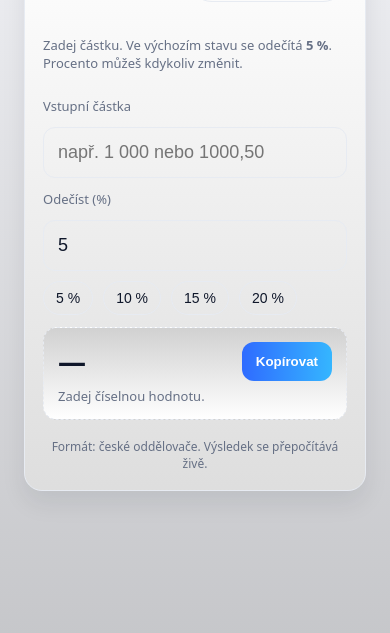
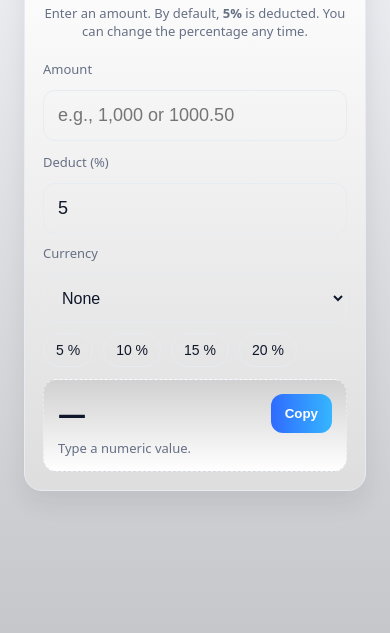
Before and after one commit to Venca21/Calculator-5-, a plain HTML site: page index.html in a window 390 px wide. Shown: the part 211-844 px from the top of the page. Drawn offline with Linux system fonts and the light colour scheme.

Commit message:
Update index.html

```diff
--- a/index.html
+++ b/index.html
@@ -1,28 +1,37 @@
 <!doctype html>
-<html lang="cs">
+<html lang="en">
 <head>
   <meta charset="utf-8" />
   <meta name="viewport" content="width=device-width, initial-scale=1, viewport-fit=cover" />
-  <title>Kalkulačka − procentní odečet</title>
+  <title>Deduction Calculator</title>
   <meta name="apple-mobile-web-app-capable" content="yes" />
   <meta name="apple-mobile-web-app-status-bar-style" content="default" />
-  <meta name="apple-mobile-web-app-title" content="Kalkulačka −5 %" />
+  <meta name="apple-mobile-web-app-title" content="Deduction Calc" />
   <style>
     :root{--bg:#0b0d10;--surface:#13161b;--border:#232832;--text:#e9edf3;--muted:#a6afbf;--accent:#6aa6ff;--accent2:#8cd4ff;--shadow:0 10px 30px rgba(0,0,0,.35)}
     @media (prefers-color-scheme: light){:root{--bg:#f6f7fb;--surface:#fff;--border:#e7ebf2;--text:#0f172a;--muted:#667085;--accent:#2f6bff;--accent2:#35b6ff;--shadow:0 12px 24px rgba(16,24,40,.08)}}
-    *{box-sizing:border-box} html,body{height:100%}
-    body{margin:0;background:linear-gradient(180deg,var(--bg),color-mix(in oklab,var(--bg) 85%,black));
-      font-family:ui-sans-serif,system-ui,-apple-system,Segoe UI,Roboto,"Helvetica Neue",Arial;color:var(--text);
-      display:flex;align-items:center;justify-content:center;padding:24px}
+    *{box-sizing:border-box}
+    html,body{height:100%}
+    body{
+      margin:0;background:linear-gradient(180deg,var(--bg),color-mix(in oklab,var(--bg) 85%,black));
+      font-family:ui-sans-serif,system-ui,-apple-system,Segoe UI,Roboto,"Helvetica Neue",Arial;
+      color:var(--text);display:flex;align-items:center;justify-content:center;padding:24px
+    }
     .app{width:min(720px,100%);display:grid;gap:16px}
     .card{background:linear-gradient(180deg,var(--surface),color-mix(in oklab,var(--surface) 90%,black));
       border:1px solid var(--border);border-radius:18px;padding:18px;box-shadow:var(--shadow)}
-    .title{display:flex;gap:8px;align-items:center;margin:0 0 6px 0;font-size:20px;font-weight:800}
-    .pill{font-size:12px;color:var(--muted);border:1px solid var(--border);padding:6px 10px;border-radius:999px}
-    .grid{display:grid;gap:12px} .row{display:flex;gap:10px;align-items:center;flex-wrap:wrap}
+    h1.title{margin:0 0 8px 0;text-align:center;font-size:24px;font-weight:800;letter-spacing:.2px}
+    .sub{color:var(--muted);font-size:13px;text-align:center;margin:0 0 8px}
+    .grid{display:grid;gap:12px}
+    .row{display:flex;gap:10px;align-items:center;flex-wrap:wrap}
     label{font-size:13px;color:var(--muted)}
-    input[type="text"],input[type="number"]{width:100%;padding:14px;border-radius:12px;border:1px solid var(--border);background:transparent;color:var(--text);font-size:18px}
-    .chip{border:1px solid var(--border);background:transparent;color:var(--text);padding:8px 12px;border-radius:999px;cursor:pointer;font-size:14px}
+    input[type="text"],input[type="number"],select{
+      width:100%;padding:14px;border-radius:12px;border:1px solid var(--border);
+      background:transparent;color:var(--text);font-size:18px;outline:none
+    }
+    select{font-size:16px}
+    .chip{border:1px solid var(--border);background:transparent;color:var(--text);
+      padding:8px 12px;border-radius:999px;cursor:pointer;font-size:14px}
     .chip[data-active="true"]{border-color:var(--accent);background:color-mix(in oklab,var(--accent) 18%,transparent)}
     .result{display:grid;gap:6px;padding:14px;border-radius:14px;border:1px dashed var(--border);
       background:linear-gradient(180deg,color-mix(in oklab,var(--surface) 86%,black),var(--surface))}
@@ -30,27 +39,36 @@
     .muted{color:var(--muted);font-size:13px}
     .actions{display:flex;gap:10px;flex-wrap:wrap}
     .btn{border:none;border-radius:12px;padding:12px 14px;cursor:pointer;background:linear-gradient(90deg,var(--accent),var(--accent2));color:#fff;font-weight:700}
-    .btn.ghost{background:transparent;color:var(--text);border:1px solid var(--border)}
-    footer{color:var(--muted);font-size:12px;text-align:center;margin-top:6px}
   </style>
 </head>
 <body>
   <main class="app">
     <section class="card grid">
-      <h1 class="title">Kalkulačka odečtu <span class="pill">výsledek = částka × (1 − %/100)</span></h1>
-      <p class="muted">Zadej částku. Ve výchozím stavu se odečítá <b>5&nbsp;%</b>. Procento můžeš kdykoliv změnit.</p>
+      <h1 class="title">Deduction Calculator</h1>
+      <p class="sub">Enter an amount. By default, <b>5%</b> is deducted. You can change the percentage any time.</p>
 
       <div class="grid">
         <div class="grid">
-          <label for="amount">Vstupní částka</label>
-          <input id="amount" type="text" inputmode="decimal" placeholder="např. 1 000 nebo 1000,50" autocomplete="off" />
+          <label for="amount">Amount</label>
+          <input id="amount" type="text" inputmode="decimal" placeholder="e.g., 1,000 or 1000.50" autocomplete="off" />
         </div>
 
         <div class="row">
           <div class="grid" style="flex:1 1 160px;min-width:160px">
-            <label for="percent">Odečíst (%)</label>
+            <label for="percent">Deduct (%)</label>
             <input id="percent" type="number" min="0" max="100" step="0.01" value="5" />
           </div>
+
+          <div class="grid" style="flex:1 1 160px;min-width:160px">
+            <label for="currency">Currency</label>
+            <select id="currency">
+              <option value="NONE" selected>None</option>
+              <option value="CZK">CZK</option>
+              <option value="EUR">EUR</option>
+              <option value="USD">USD</option>
+            </select>
+          </div>
+
           <div class="actions">
             <button class="chip" data-preset="5">5 %</button>
             <button class="chip" data-preset="10">10 %</button>
@@ -62,51 +80,83 @@
         <div class="result" aria-live="polite">
           <div class="row" style="justify-content:space-between;align-items:center">
             <div class="value" id="out">—</div>
-            <button class="btn" id="copyBtn">Kopírovat</button>
+            <button class="btn" id="copyBtn">Copy</button>
           </div>
-          <div class="muted" id="detail">Zadej číselnou hodnotu.</div>
+          <div class="muted" id="detail">Type a numeric value.</div>
         </div>
       </div>
-      <footer>Formát: české oddělovače. Výsledek se přepočítává živě.</footer>
     </section>
   </main>
 
   <script>
     const amount = document.getElementById('amount');
     const percent = document.getElementById('percent');
+    const currency = document.getElementById('currency');
     const out = document.getElementById('out');
     const detail = document.getElementById('detail');
     const copyBtn = document.getElementById('copyBtn');
-    const nf = new Intl.NumberFormat('cs-CZ',{minimumFractionDigits:2,maximumFractionDigits:2});
 
-    const parseNum = s => {
+    // placeholder UX: hide placeholder on focus, select existing value for quick overwrite
+    const originalPH = amount.placeholder;
+    amount.addEventListener('focus', () => {
+      amount.placeholder = '';
+      if (amount.value.length) amount.select();
+    });
+    amount.addEventListener('blur', () => { if (!amount.value) amount.placeholder = originalPH; });
+
+    const localesByCurrency = {
+      CZK: 'cs-CZ',
+      EUR: 'en-IE', // English with €
+      USD: 'en-US'
+    };
+
+    const numberPlain = new Intl.NumberFormat('en-US', { minimumFractionDigits: 2, maximumFractionDigits: 2 });
+
+    function fmt(value){
+      const cur = currency.value;
+      if (cur === 'NONE') return numberPlain.format(value);
+      const nf = new Intl.NumberFormat(localesByCurrency[cur] || 'en-US', {
+        style: 'currency', currency: cur, minimumFractionDigits: 2, maximumFractionDigits: 2
+      });
+      return nf.format(value);
+    }
+
+    function parseNum(s){
       if(!s) return NaN;
       s = s.toString().trim().replace(/\s+/g,'').replace(',', '.').replace(/[^0-9.\-]/g,'');
       const parts = s.split('.');
       if(parts.length>2) s = parts.shift()+'.'+parts.join('');
       const v = parseFloat(s);
-      return isFinite(v) ? v : NaN;
-    };
+      return Number.isFinite(v) ? v : NaN;
+    }
 
     function recalc(){
       const n = parseNum(amount.value);
       const p = parseFloat(percent.value);
-      if(isNaN(n) || isNaN(p)){ out.textContent='—'; detail.textContent='Zadej číselnou hodnotu.'; return; }
-      const result = n*(1 - p/100);
+      if (isNaN(n) || isNaN(p)){
+        out.textContent = '—';
+        detail.textContent = 'Type a numeric value.';
+        document.querySelectorAll('.chip').forEach(ch=>ch.dataset.active='false');
+        return;
+      }
+      const result = n * (1 - p/100);
       const diff = n - result;
-      out.textContent = nf.format(result)+' Kč';
-      detail.textContent = `Z původních ${nf.format(n)} Kč odečteno ${nf.format(diff)} Kč (${p}% ).`;
-      document.querySelectorAll('.chip').forEach(ch=>ch.dataset.active = (parseFloat(ch.dataset.preset)===p));
+      out.textContent = fmt(result);
+      detail.textContent = `From the original ${fmt(n)}, deducted ${fmt(diff)} (${p}%).`;
+      document.querySelectorAll('.chip').forEach(ch=>ch.dataset.active = (parseFloat(ch.dataset.preset)===p).toString());
     }
 
     amount.addEventListener('input', recalc);
     percent.addEventListener('input', recalc);
+    currency.addEventListener('change', recalc);
     document.querySelectorAll('.chip').forEach(btn=>{
       btn.addEventListener('click', ()=>{ percent.value = btn.dataset.preset; recalc(); });
     });
+
     copyBtn.addEventListener('click', async ()=>{
-      const t = out.textContent.replace(/\s*Kč$/,'');
-      try{ await navigator.clipboard.writeText(t); copyBtn.textContent='Zkopírováno'; setTimeout(()=>copyBtn.textContent='Kopírovat',1000);}catch(e){ copyBtn.textContent='Chyba'; setTimeout(()=>copyBtn.textContent='Kopírovat',1000);}
+      const text = out.textContent || '';
+      try{ await navigator.clipboard.writeText(text); copyBtn.textContent='Copied'; setTimeout(()=>copyBtn.textContent='Copy',1000);}
+      catch(e){ copyBtn.textContent='Error'; setTimeout(()=>copyBtn.textContent='Copy',1000); }
     });
 
     recalc();
```
